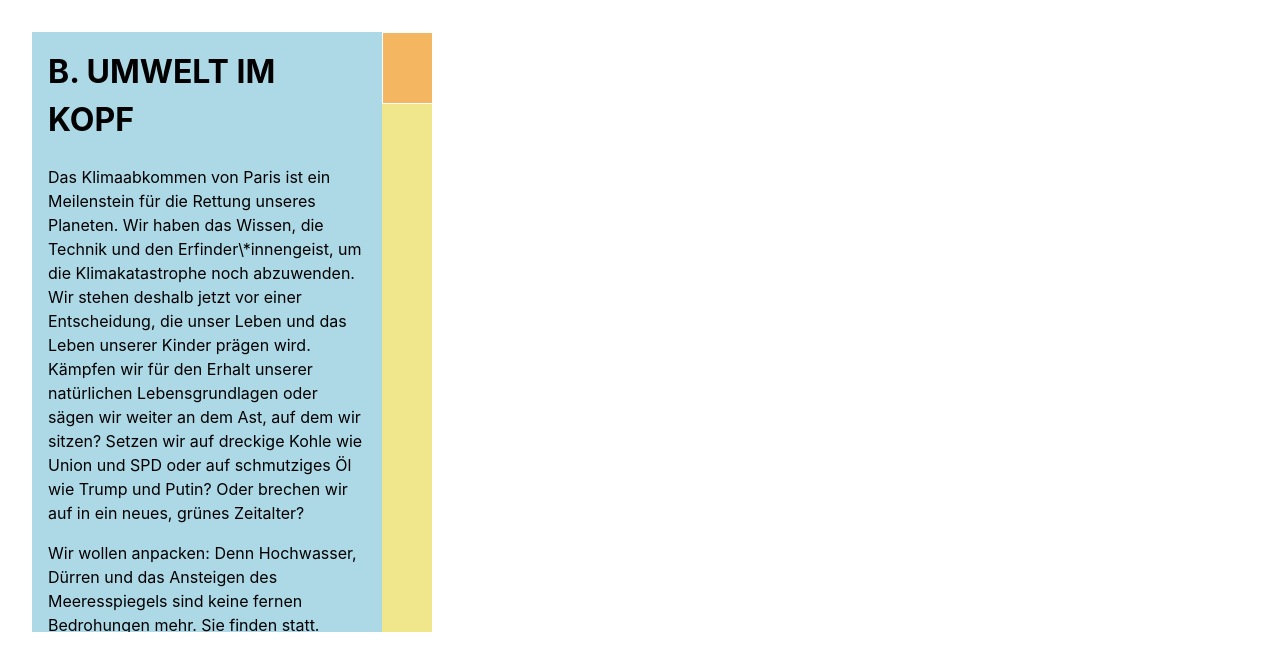
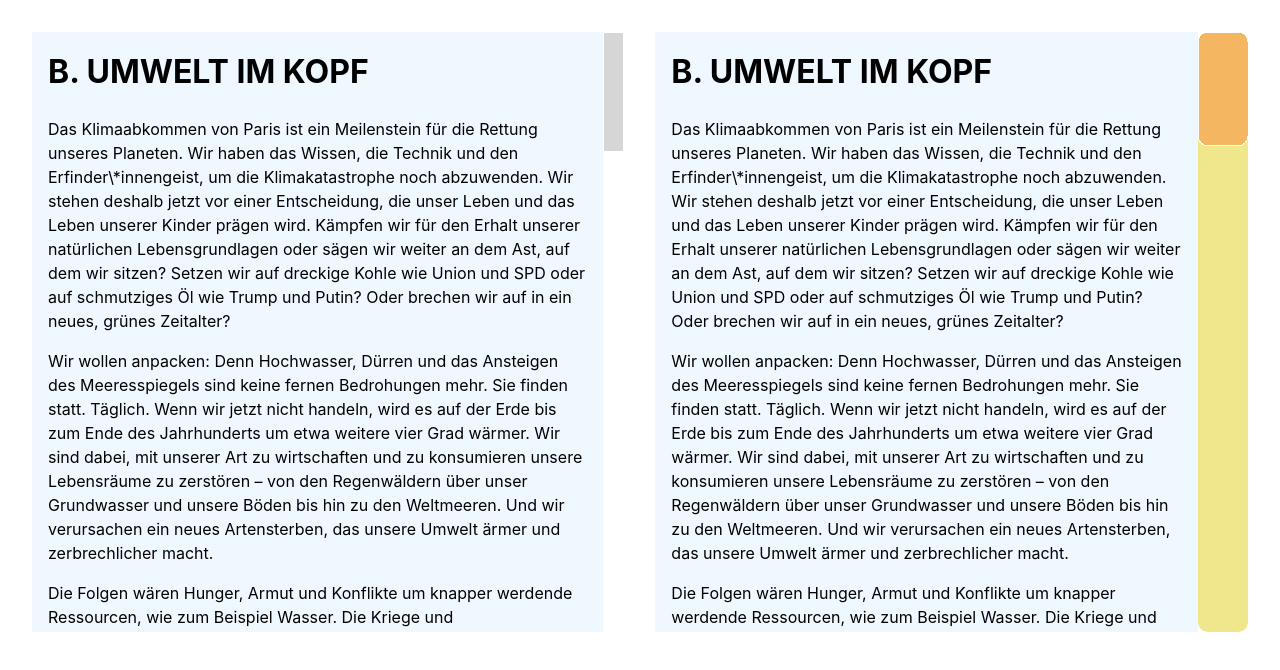
Before and after one commit to sophiamersmann/react-custom-svg-scrollbar, a React (Create React App) app: page / in a window 1280 px wide. Shown: the top 670 px of the page. Built offline with nearby package versions, Linux system fonts and the light colour scheme.

Commit message:
Add default example

```diff
--- a/src/App.css
+++ b/src/App.css
@@ -1,4 +1,6 @@
 .app {
-  width: 400px;
+  display: flex;
+  flex-direction: row;
+  gap: 2rem;
   margin: 2rem;
 }
--- a/src/App.js
+++ b/src/App.js
@@ -9,11 +9,15 @@ function App() {
 
   return (
     <div className="app">
+      <CustomSvgScrollbar>
+        <Content />
+      </CustomSvgScrollbar>
+
       <CustomSvgScrollbar
         height={height}
         width={width}
-        track={<rect width={width} height={height} fill="khaki" />}
-        handleStyle={{ fill: 'orangered' }}
+        track={<rect width={width} height={height} fill="khaki" rx="10" ry="10" />}
+        handleStyle={{ fill: 'orangered', rx: 10, ry: 10 }}
       >
         <Content />
       </CustomSvgScrollbar>
--- a/src/Content.css
+++ b/src/Content.css
@@ -1,6 +1,7 @@
 .content {
   padding: 1rem;
   line-height: 1.5;
+  background-color: aliceblue;
 }
 
 h1 {
--- a/src/CustomSvgScrollbar.css
+++ b/src/CustomSvgScrollbar.css
@@ -5,7 +5,6 @@
 .container {
   flex: 1;
   overflow: auto;
-  background-color: lightblue;
   scrollbar-width: none; /* Firefox */
   -ms-overflow-style: none;  /* IE 10+ */
 }
```
